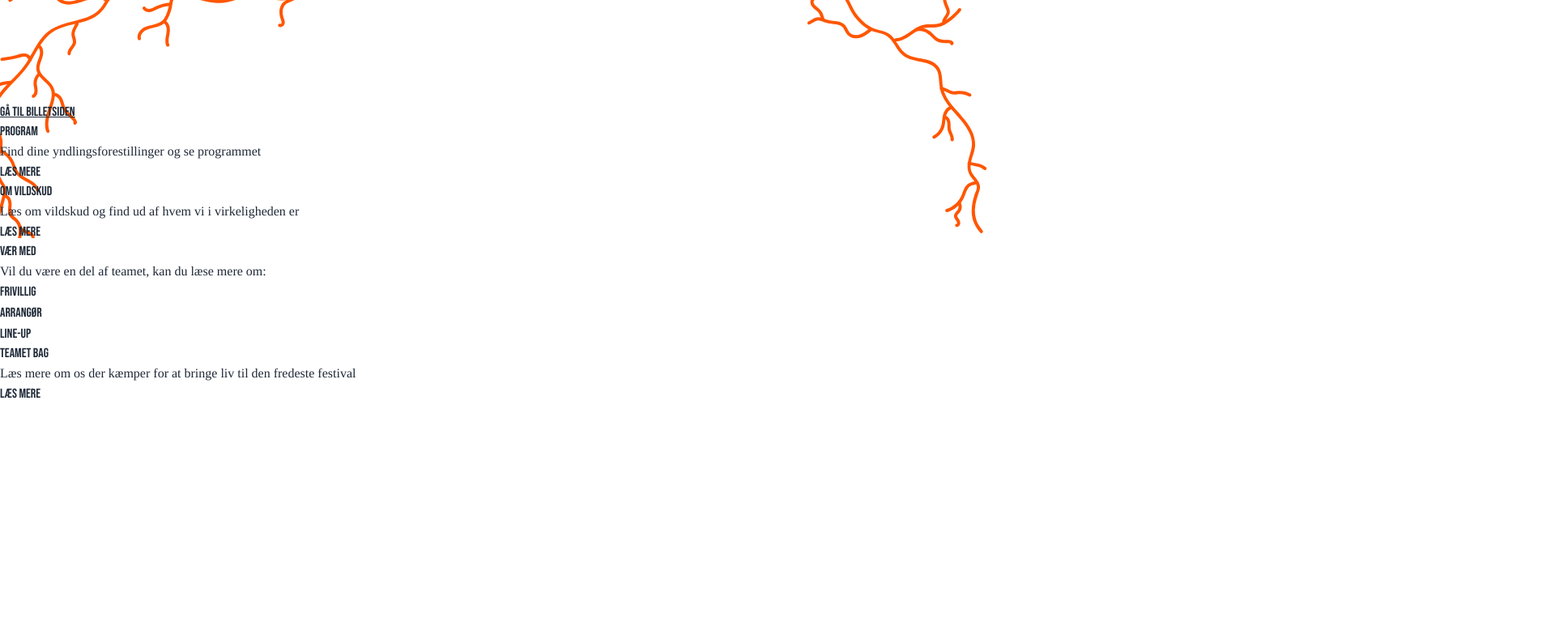
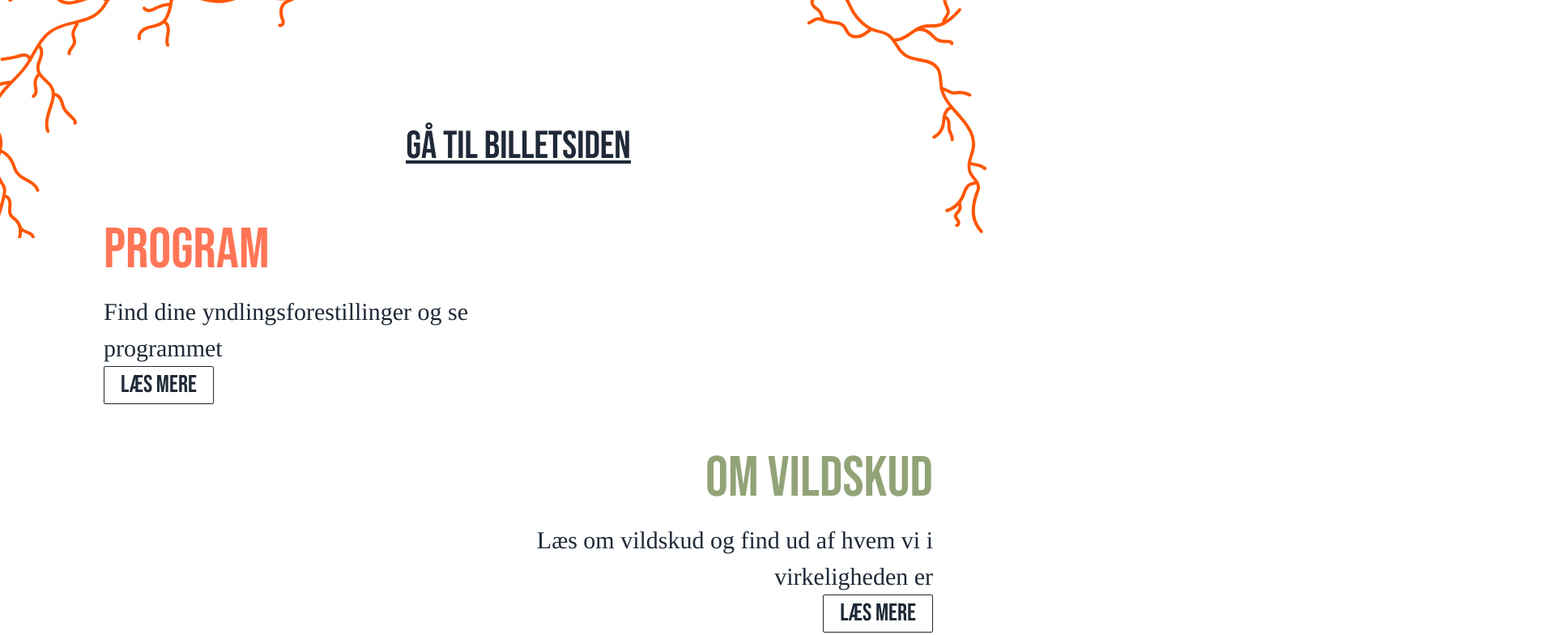
Before and after one commit to juliehjakobsen/vildskud, a website built with Vite: page src/index.html in a window 1280 px wide. Shown: the part 740-1524 px from the top of the page at 81% size, 1920 px wide, since content can reach past the window. Before the commit the page ends 1239 px from the top, so only its background shows below. Built offline with nearby package versions, Linux system fonts and the light colour scheme.

Commit message:
index done

```diff
--- a/src/index.html
+++ b/src/index.html
@@ -13,13 +13,21 @@
     />
   </head>
   <body>
-    <header class="border-b border-black">
+    <header class="border-black border-b">
       <nav class="navbar justify-between">
         <!-- HEADER NAVIGATION MOBIL -->
         <div class="lg:hidden">
           <img class="w-7" src="Vildskud_logo_mobil.svg" alt="" />
         </div>
         <div class="absolute right-5">
+          <div class="lg:hidden">
+            <svg width="32" height="32" viewBox="0 0 24 24">
+              <path
+                fill="#888888"
+                d="M15.5 14h-.79l-.28-.27A6.471 6.471 0 0 0 16 9.5A6.5 6.5 0 1 0 9.5 16c1.61 0 3.09-.59 4.23-1.57l.27.28v.79l5 4.99L20.49 19l-4.99-5zm-6 0C7.01 14 5 11.99 5 9.5S7.01 5 9.5 5S14 7.01 14 9.5S11.99 14 9.5 14z"
+              />
+            </svg>
+          </div>
           <div class="dropdown">
             <label
               tabindex="0"
@@ -35,7 +43,7 @@
 
             <ul
               tabindex="0"
-              class="dropdown-content menu menu-compact absolute top-14 -left-96 w-screen border-y border-solid border-black bg-white p-5"
+              class="border-black bg-white dropdown-content menu menu-compact absolute -left-96 top-14 w-[64vh] border-y border-solid bg-hvid p-5"
             >
               <li>
                 <a class="justify-between" href="program.html">Program</a>
@@ -51,7 +59,7 @@
                       /></svg></span
                 ></a>
 
-                <ul class="relative left-0 bg-white shadow-inner">
+                <ul class="bg-white relative left-0 shadow-inner">
                   <li><a href="frivillig.html">Bliv Frivillig</a></li>
                   <li><a href="arrangoer.html">Bliv Arrangør</a></li>
                   <li><a href="line_up.html">Bliv en del af Line-up</a></li>
@@ -63,7 +71,13 @@
               <li><a href="kontakt.html">Kontakt</a></li>
             </ul>
           </div>
-          <div class="lg:hidden">
+        </div>
+        <!-- HEADER NAVIGATION DESKTOP -->
+        <div class="absolute left-5 hidden lg:block">
+          <img class="w-32" src="Vildskud_logo.svg" alt="" />
+        </div>
+        <div class="absolute right-5">
+          <div class="hidden lg:block">
             <svg width="32" height="32" viewBox="0 0 24 24">
               <path
                 fill="#888888"
@@ -71,14 +85,8 @@
               />
             </svg>
           </div>
-        </div>
-        <!-- HEADER NAVIGATION DESKTOP -->
-        <div class="absolute left-5 hidden lg:block">
-          <img class="w-32" src="Vildskud_logo.svg" alt="" />
-        </div>
-        <div class="absolute right-5">
           <div class="navbar-center hidden lg:flex">
-            <ul tabindex="0" class="menu menu-horizontal bg-white p-0 p-5">
+            <ul tabindex="0" class="bg-white menu menu-horizontal z-10 p-5">
               <li>
                 <a class="justify-between" href="program.html">Program</a>
               </li>
@@ -93,7 +101,7 @@
                       /></svg></span
                 ></a>
 
-                <ul class="bg-white shadow-inner">
+                <ul class="border-black border bg-hvid shadow-inner">
                   <li><a href="frivillig.html">Bliv Frivillig</a></li>
                   <li><a href="arrangoer.html">Bliv Arrangør</a></li>
                   <li><a href="line_up.html">Bliv en del af Line-up</a></li>
@@ -101,22 +109,14 @@
               </li>
 
               <li><a href="om_vildskud.html">Om Vildskud</a></li>
-              <li><a href="teamet_bag.html">Teamet Bag</a></li>
+              <li><a href="teamet_bag.html">Teamet bag</a></li>
               <li><a href="kontakt.html">Kontakt</a></li>
             </ul>
-          </div>
-          <div class="hidden lg:block">
-            <svg width="32" height="32" viewBox="0 0 24 24">
-              <path
-                fill="#888888"
-                d="M15.5 14h-.79l-.28-.27A6.471 6.471 0 0 0 16 9.5A6.5 6.5 0 1 0 9.5 16c1.61 0 3.09-.59 4.23-1.57l.27.28v.79l5 4.99L20.49 19l-4.99-5zm-6 0C7.01 14 5 11.99 5 9.5S7.01 5 9.5 5S14 7.01 14 9.5S11.99 14 9.5 14z"
-              />
-            </svg>
           </div>
         </div>
       </nav>
     </header>
-    <main>
+    <main class="relative">
       <!-- HERO SEKTION -->
       <section>
         <!-- HERO BILLEDE -->
@@ -130,8 +130,8 @@
         </article>
         <!-- BILLET KNAP -->
         <article>
-          <div class="align-center">
-            <button class="underline">
+          <div class="flex justify-center">
+            <button class="my-5 text-h2_mobil underline">
               <a href="billet.html">Gå til billetsiden</a>
             </button>
           </div>
@@ -139,62 +139,88 @@
       </section>
 
       <!-- OVERBLIK FORSIDE SEKTION -->
-      <section>
+      <section class="grid grid-cols-2 px-10 lg:px-32">
         <!-- PROGRAM DEL -->
-        <article>
+        <article class="row-start-1 my-5">
           <div>
-            <h2>Program</h2>
+            <h2 class="text-h2_mobil text-orange lg:text-h2_web">Program</h2>
           </div>
-          <div>
+          <div class="text-brodtekst_mobil lg:text-brodtekst_web">
             <p>Find dine yndlingsforestillinger og se programmet</p>
           </div>
           <div>
-            <button><a href="program.html">Læs mere</a></button>
+            <button
+              class="border-black rounded-sm border bg-hvid px-3 lg:px-5 lg:text-brodtekst_web"
+            >
+              <a href="program.html">Læs mere</a>
+            </button>
           </div>
         </article>
         <!-- OM VILDSKUD DEL -->
-        <article>
+        <article class="col-start-2 row-start-2 my-5 text-right">
           <div>
-            <h2>Om Vildskud</h2>
+            <h2 class="text-h2_mobil text-morkegron lg:text-h2_web">
+              Om Vildskud
+            </h2>
           </div>
           <div>
-            <p>Læs om vildskud og find ud af hvem vi i virkeligheden er</p>
+            <p class="text-brodtekst_mobil lg:text-brodtekst_web">
+              Læs om vildskud og find ud af hvem vi i virkeligheden er
+            </p>
           </div>
           <div>
-            <button><a href="om_vildskud.html">Læs mere</a></button>
+            <button
+              class="border-black rounded-sm border bg-hvid px-3 lg:px-5 lg:text-brodtekst_web"
+            >
+              <a href="om_vildskud.html">Læs mere</a>
+            </button>
           </div>
         </article>
         <!-- VÆR MED DEL -->
-        <article>
+        <article class="row-start-3 my-5">
           <div>
-            <h2>Vær med</h2>
+            <h2 class="text-h2_mobil text-orange lg:text-h2_web">Vær med</h2>
           </div>
           <div>
-            <p>Vil du være en del af teamet, kan du læse mere om:</p>
+            <p class="text-brodtekst_mobil lg:text-brodtekst_web">
+              Vil du være en del af teamet, kan du læse mere om:
+            </p>
           </div>
           <div>
-            <button><a href="frivillig.html">Frivillig</a></button>
+            <button class="text-h3_mobil underline lg:text-brodtekst_web">
+              <a href="frivillig.html">Frivillig</a>
+            </button>
           </div>
           <div>
-            <button><a href="arrangoer.html">Arrangør</a></button>
+            <button class="text-h3_mobil underline lg:text-brodtekst_web">
+              <a href="arrangoer.html">Arrangør</a>
+            </button>
           </div>
           <div>
-            <button><a href="line_up.html">Line-up</a></button>
+            <button class="text-h3_mobil underline lg:text-brodtekst_web">
+              <a href="line_up.html">Line-up</a>
+            </button>
           </div>
         </article>
         <!-- TEAMET BAG DEL -->
-        <article>
+        <article class="col-start-2 row-start-4 my-5 text-right">
           <div>
-            <h2>Teamet bag</h2>
+            <h2 class="text-h2_mobil text-morkegron lg:text-h2_web">
+              Teamet bag
+            </h2>
           </div>
           <div>
-            <p>
+            <p class="text-brodtekst_mobil lg:text-brodtekst_web">
               Læs mere om os der kæmper for at bringe liv til den fredeste
               festival
             </p>
           </div>
           <div>
-            <button><a href="teamet_bag.html">Læs mere</a></button>
+            <button
+              class="border-black rounded-sm border bg-hvid px-3 lg:px-5 lg:text-brodtekst_web"
+            >
+              <a href="teamet_bag.html">Læs mere</a>
+            </button>
           </div>
         </article>
       </section>
--- a/src/style.css
+++ b/src/style.css
@@ -5,7 +5,7 @@
     p {
         font-family: Times, "Times New Roman", Georgia, serif;
     }
-    h1, h2, h3, h4, button {
+    h1, h2, h3, h4, button, a {
         font-family: 'Bebas Neue', cursive;
     }
 }
```
